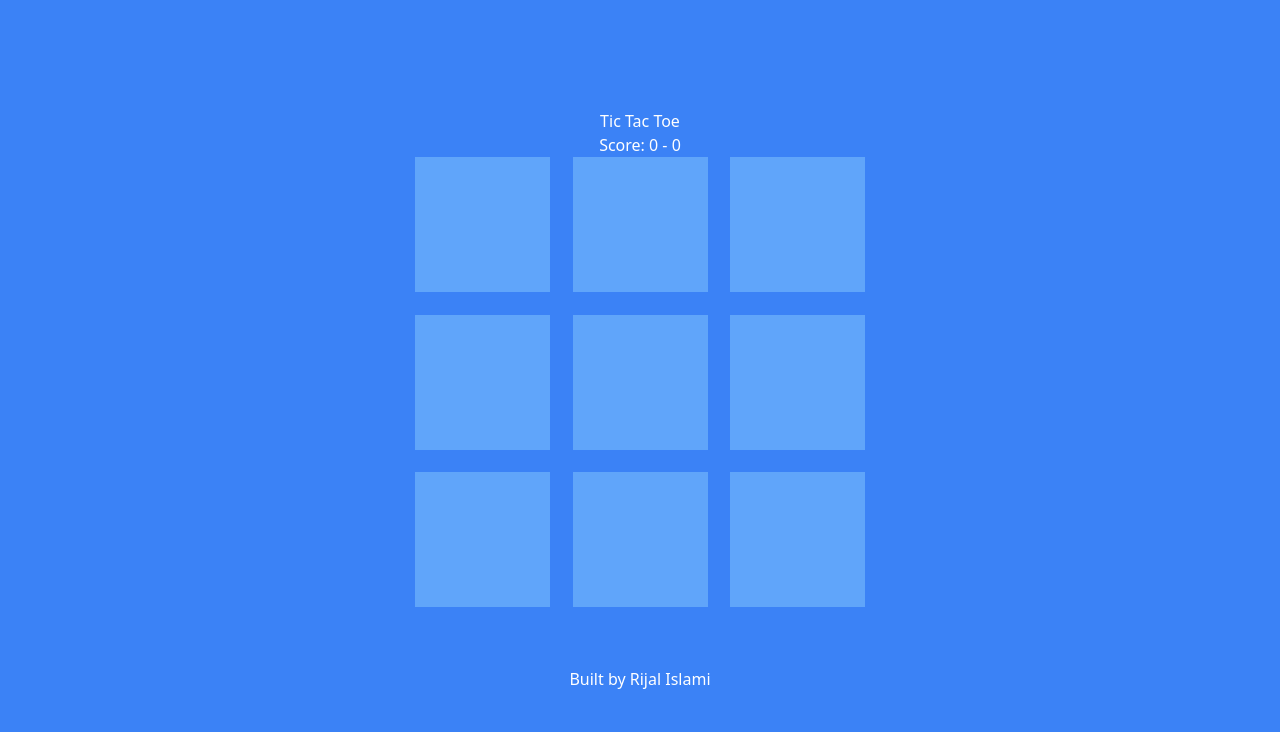
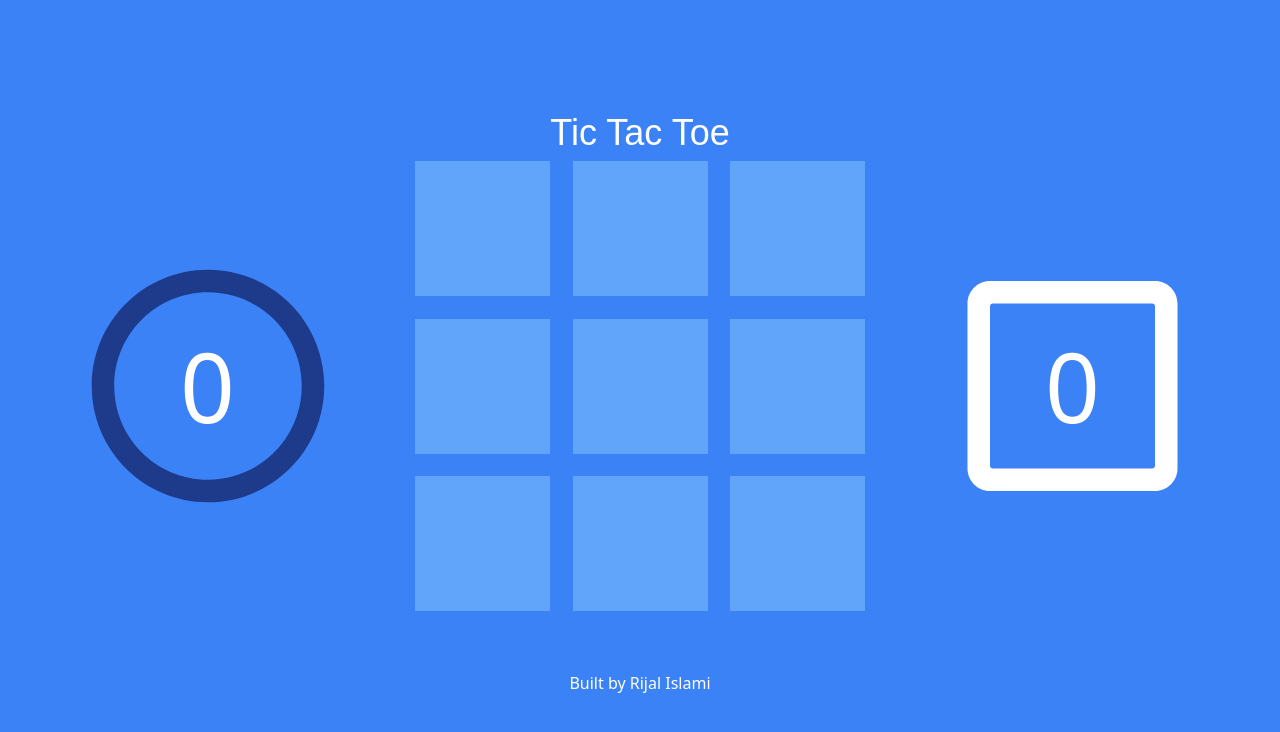
Before and after one commit to rijalislamir/tic-tac-toe, a React (Create React App) app: page / in a window 1280 px wide. Shown: the top 732 px of the page. Built offline with nearby package versions, Linux system fonts and the light colour scheme.

Commit message:
Add icon when hover the board and score in laptop view

```diff
--- a/src/App.css
+++ b/src/App.css
@@ -1,3 +1,5 @@
 @tailwind base;
 @tailwind components;
 @tailwind utilities;
+
+@import url('https://fonts.googleapis.com/css2?family=Palanquin+Dark:wght@400&display=swap');
--- a/src/App.jsx
+++ b/src/App.jsx
@@ -1,7 +1,10 @@
 import React, { useState, useEffect } from 'react';
 import './App.css';
 
+import Header from './components/Header';
 import Board from './components/Board';
+import { FaRegCircle } from "react-icons/fa"
+import { FaRegSquare } from "react-icons/fa"
 
 function App() {
   const [turn, setTurn] = useState(1)
@@ -56,7 +59,6 @@ function App() {
 
   const resetBoard = () => {
     setScore(prevScore => {
-      console.log(prevScore)
       const winner = board[winCombination[0]]-1
       const newScore = prevScore
       newScore[winner]++
@@ -87,13 +89,45 @@ function App() {
 
   return (
     <div className='flex flex-col justify-center items-center bg-blue-500 h-screen w-screen text-white'>
-      <h1>Tic Tac Toe</h1>
-      <p>Score: {score[0]/2} - {score[1]/2}</p>
-      <Board
-        board={board}
-        setValue={setValue}
-        setBackgroundColorBoardCell={setBackgroundColorBoardCell}
-      />
+      <Header />
+      <div className='flex items-center my-2 lg:hidden'>
+        <div className='flex items-center lg:hidd'>
+          <FaRegCircle className={turn === 1 ? "text-blue-900 font-extrabold" : ""} />
+          <span className={turn === 1 ? "text-blue-900 mx-2 font-extrabold" : "mx-2"}>{score[0]}</span>
+        </div>
+        <span>-</span>
+        <div className='flex items-center'>
+          <span className={turn === 2 ? "text-blue-900 mx-2 font-extrabold" : "mx-2"}>{score[1]}</span>
+          <FaRegSquare className={turn === 2 ? "text-blue-900 font-extrabold" : ""} />
+        </div>
+      </div>
+      <div className='flex items-center w-full'>
+        <div className="hidden lg:flex justify-center items-center relative grow">
+          <FaRegCircle
+            className={
+              turn === 1
+                ? 'hidden lg:block text-[15rem] text-blue-900'
+                : 'hidden lg:block text-[15rem]'}
+          >
+          </FaRegCircle>
+          <span className='absolute text-8xl'>{score[0]}</span>
+        </div>
+        <Board
+          board={board}
+          turn={turn}
+          setValue={setValue}
+          setBackgroundColorBoardCell={setBackgroundColorBoardCell}
+        />
+        <div className="hidden lg:flex justify-center items-center relative grow">
+          <FaRegSquare
+            className={
+              turn === 2
+                ? "hidden relative lg:block grow text-[15rem] text-blue-900"
+                : "hidden relative lg:block grow text-[15rem]"}
+          />
+          <span className='absolute text-8xl'>{score[1]}</span>
+        </div>
+      </div>
       <div className='h-[60px] flex items-center justify-center'>
         {winCombination.length ? <button onClick={resetBoard} className='bg-blue-800 text-white px-5 py-2 rounded-xl'>
           New
--- a/src/components/Board.jsx
+++ b/src/components/Board.jsx
@@ -1,24 +1,44 @@
-import React from 'react'
+import React, { useState } from 'react'
 import { FaRegCircle } from "react-icons/fa"
 import { FaRegSquare } from "react-icons/fa"
 
 const Board = props => {
     const {
         board,
+        turn,
         setValue,
         setBackgroundColorBoardCell
     } = props
+    const [show, setShow] = useState(null)
+
+    const onClick = (e, index) => {
+        if (board[index] === undefined) {
+            e.target.innerHTML = null
+            setValue(index)
+        }
+    }
+
+    const onMouseEnter = (index) => {
+        if (board[index] === undefined) setShow(index)
+    }
+
+    const onMouseLeave = (index) => {
+        if (board[index] === undefined) setShow(null)
+    }
 
     return (
         <div className='flex flex-wrap mx-auto text-center content-between justify-between w-[90vw] max-w-[450px] h-[90vw] max-h-[450px]'>
             {board.map((item, i) =>
-            <div key={i} onClick={() => setValue(i)} className={setBackgroundColorBoardCell(i, item)}>
-                {item === undefined
-                ? null
-                : item === 1
-                    ? <FaRegCircle className='text-8xl' />
-                    : <FaRegSquare className='text-8xl text-white' />
-                }
+            <div
+                key={i}
+                onClick={e => onClick(e, i)} className={setBackgroundColorBoardCell(i, item)}
+                onMouseEnter={() => onMouseEnter(i)}
+                onMouseLeave={() => onMouseLeave(i)}
+            >
+                {item === 1 && <FaRegCircle className='text-8xl' />}
+                {item === undefined && turn === 1 && show === i && <FaRegCircle className='text-8xl text-blue-300' />}
+                {item === 2 && <FaRegSquare className='text-8xl' />}
+                {item === undefined && turn === 2 && show === i && <FaRegSquare className='text-8xl text-blue-300' />}
             </div>)}
         </div>
     )
--- /dev/null
+++ b/src/components/Header.jsx
@@ -0,0 +1,9 @@
+import React from 'react'
+
+const Header = () => {
+  return (
+    <div className='text-4xl font-palanquin-dark my-2'>Tic Tac Toe</div>
+  )
+}
+
+export default Header
--- a/tailwind.config.js
+++ b/tailwind.config.js
@@ -4,7 +4,11 @@ module.exports = {
     "./src/**/*.{js,jsx,ts,tsx}",
   ],
   theme: {
-    extend: {},
+    extend: {
+      fontFamily: {
+        'palanquin-dark': ['Palanquin Dark', 'sans-serif']
+      },
+    },
   },
   plugins: [],
 }
```
